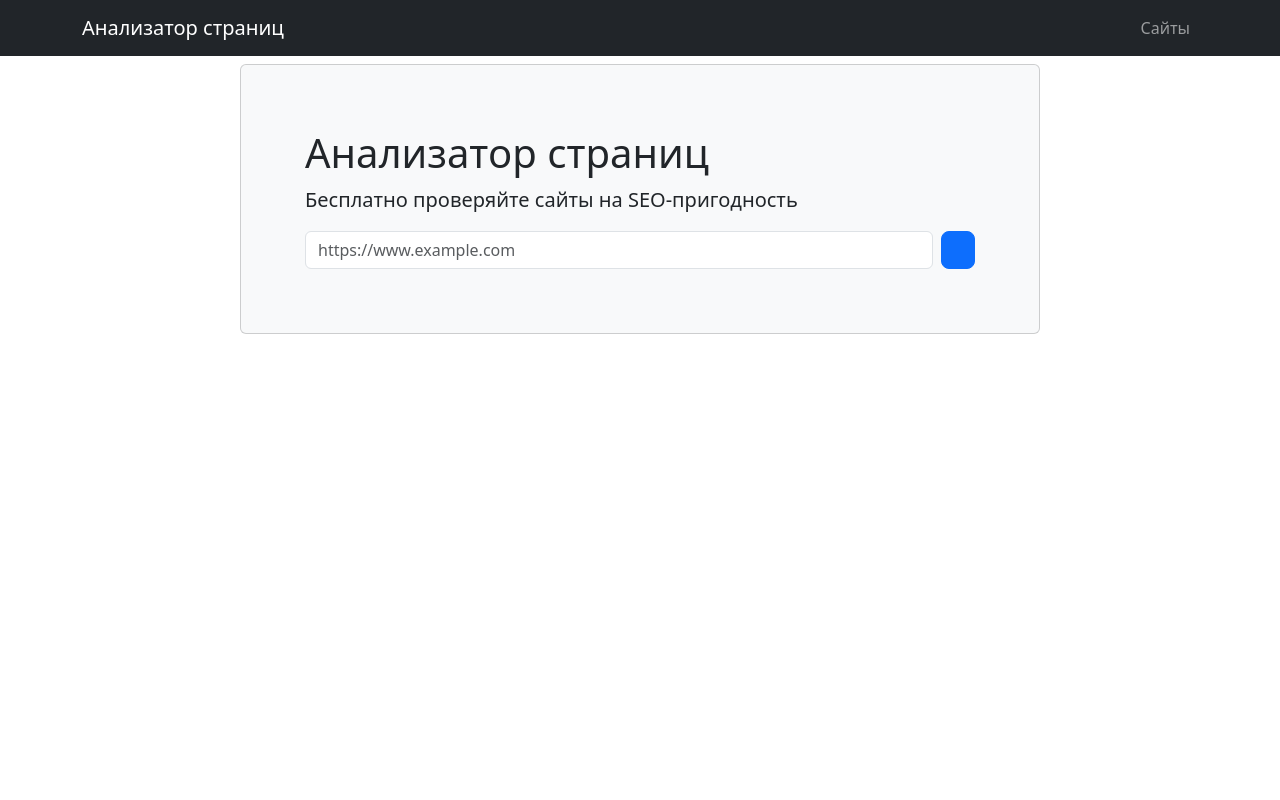
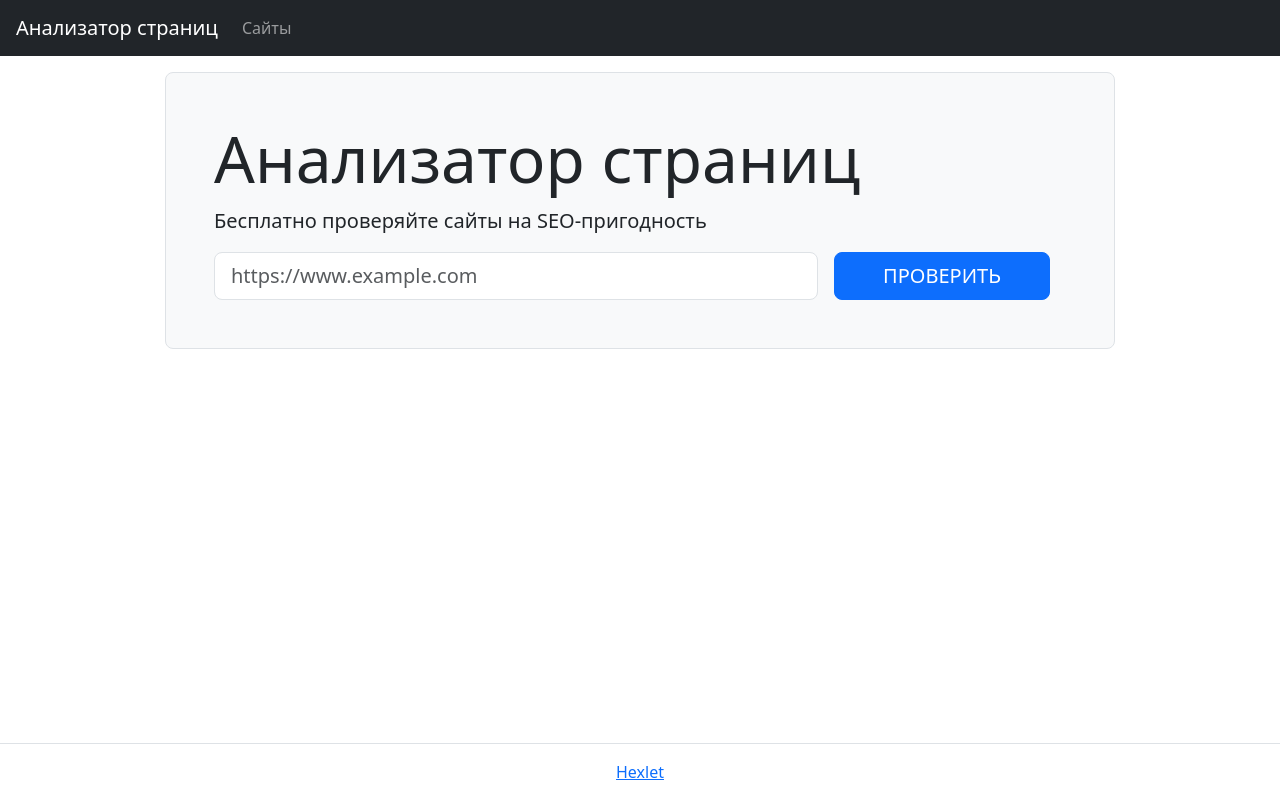
Before and after one commit to DanatN5/python-project-83, a Flask app: page / in a window 1280 px wide. Run offline with Flask 3, Linux system fonts and the light colour scheme; some libraries are stand-ins or nearby versions.

Commit message:
Fix templates

```diff
--- a/page_analyzer/app.py
+++ b/page_analyzer/app.py
@@ -46,9 +46,9 @@ def urls_post():
     url_info = urls.find_url(normalized_url)
     if url_info is None:
         id = urls.save(normalized_url)
-        flash("URL успешно добавлен", "success")
+        flash("Страница успешно добавлена", "success")
         return redirect(url_for("url_get", id=id))
-    flash("URL уже существует", "info")
+    flash("Страница уже существует", "info")
     urls.conn.close()
     return redirect(url_for("url_get", id=url_info.get("id")))
 
@@ -58,14 +58,13 @@ def url_get(id):
     urls = Urls(DATABASE_URL)
     url = urls.find_id(id)
     messages = get_flashed_messages(with_categories=True)
-    check_info = None
+    checks = urls.get_url_check(id)
     urls.conn.close()
     return render_template(
         "url.html",
         url=url,
         messages=messages,
-        check_info=check_info
-
+        checks=checks
     )
 
 
@@ -94,18 +93,11 @@ def checks_post(id):
         return redirect(url_for("url_get", id=id))
 
     status_code = response.status_code
-    print(status_code)
     parsed_data = get_data(response.text)
     parsed_data["url_id"] = id
     parsed_data["status_code"] = status_code
 
     urls.add_url_check(parsed_data)
-    flash("Проверка успешно произведена", "success")
-    checks = urls.get_url_check(id)
-    print(checks)
+    flash("Страница успешно проверена", "success")
     urls.conn.close()
-    return render_template(
-        "url.html",
-        checks=checks,
-        url=url_info
-    )
+    return redirect(url_for("url_get", id=id))
--- a/page_analyzer/templates/index.html
+++ b/page_analyzer/templates/index.html
@@ -3,19 +3,19 @@
 {% block title %}Анализатор страниц{% endblock %}
 
 {% block content %}
-<div class="container my-2">
-    <div class="card mx-auto px-5 bg-light" style="max-width: 800px;">
-        <div class="card-body py-5">
-            <h1 class="card-title mt-3 fs-1 fw-light">Анализатор страниц</h1>
-            <p class="card-text mt-1 fs-5 fw-lighter">Бесплатно проверяйте сайты на SEO-пригодность</p>
-            <form action="{{ url_for('urls_post') }}" method="post">
-                <div class="d-flex mb-3">
+<main class="flex-grow-1">
+    <div class="container-lg mt-3">
+        <div class="row">
+            <div class="col-12 col-md-10 col lg-8 mx-auto  border rounded-3 bg-light p-5">
+                <h1 class="display-3">Анализатор страниц</h1>
+                <p class="lead">Бесплатно проверяйте сайты на SEO-пригодность</p>
+                <form action="{{ url_for('urls_post') }}" method="post" class="d-flex justiify-content-center">
                     <label for="text" class="visually-hidden">Url для проверки</label>
-                    <input type="text" name="url" class="form-control me-2" placeholder="https://www.example.com">
-                    <button type="submit" class="btn-lg btn btn-primary text-uppercase" value="Проверить">
-                </div>
-            </form>
+                    <input type="text" name="url" required class="form-control form-control-lg"
+                            placeholder="https://www.example.com" value="{{ request.form.url|default('') }}">
+                    <input type="submit" class="btn-lg btn btn-primary text-uppercase ms-3 px-5 mx-3" value="Проверить">
+                </form>
+            </div>
         </div>
     </div>
-</div>
 {% endblock %}
--- a/page_analyzer/templates/layout.html
+++ b/page_analyzer/templates/layout.html
@@ -6,27 +6,36 @@
     <title>{% block title %}{% endblock %}</title>
 
     <link href="https://cdn.jsdelivr.net/npm/bootstrap@5.3.7/dist/css/bootstrap.min.css" rel="stylesheet" integrity="sha384-LN+7fdVzj6u52u30Kp6M/trliBMCMKTyK833zpbD+pXdCLuTusPj697FH4R/5mcr" crossorigin="anonymous">
-    <script src="https://cdn.jsdelivr.net/npm/bootstrap@5.3.7/dist/js/bootstrap.bundle.min.js" integrity="sha384-ndDqU0Gzau9qJ1lfW4pNLlhNTkCfHzAVBReH9diLvGRem5+R9g2FzA8ZGN954O5Q" crossorigin="anonymous"></script>
+
 </head>
 <body>
+    <header class="flex-shrink-0">
     <!-- Навигация -->
-    <nav class="navbar navbar-expand-lg navbar-dark bg-dark">
-        <div class="container">
+        <nav class="navbar navbar-expand-md navbar-dark bg-dark px-3">
+
             <a class="navbar-brand" href="/">Анализатор страниц</a>
-            <div class="collapse navbar-collapse">
-                <ul class="navbar-nav ms-auto">
+            <div id="navbarNav">
+                <ul class="navbar-nav">
                     <li class="nav-item"><a href="/urls" class="nav-link">Сайты</a></li>
                 </ul>
             </div>
-        </div>
-    </nav>
+            </div>
+        </nav>
     {% for category, message in messages %}
         <div class="alert alert-{{ category }}" role="alert">{{ message }}</div>
     {% endfor %}
-
+    </header>
 
     <!-- Контент -->
-     {% block content %}{% endblock %}
+    {% block content %}{% endblock %}
 
+    <footer class="fixed-bottom border-top py-3 mt-5 flex-shrink-0">
+        <div class="container-lg">
+            <div class="text-center">
+                <a href="https://ru.hexlet.io/" target="_blank">Hexlet</a>
+            </div>
+        </div>
+    </footer>
+    <script src="https://cdn.jsdelivr.net/npm/bootstrap@5.3.7/dist/js/bootstrap.bundle.min.js" integrity="sha384-ndDqU0Gzau9qJ1lfW4pNLlhNTkCfHzAVBReH9diLvGRem5+R9g2FzA8ZGN954O5Q" crossorigin="anonymous"></script>
 </body>
 </html>
```
Also changed, not shown: page_analyzer/templates/url.html (+5 -3 lines), page_analyzer/templates/urls.html (+4 -3 lines).
